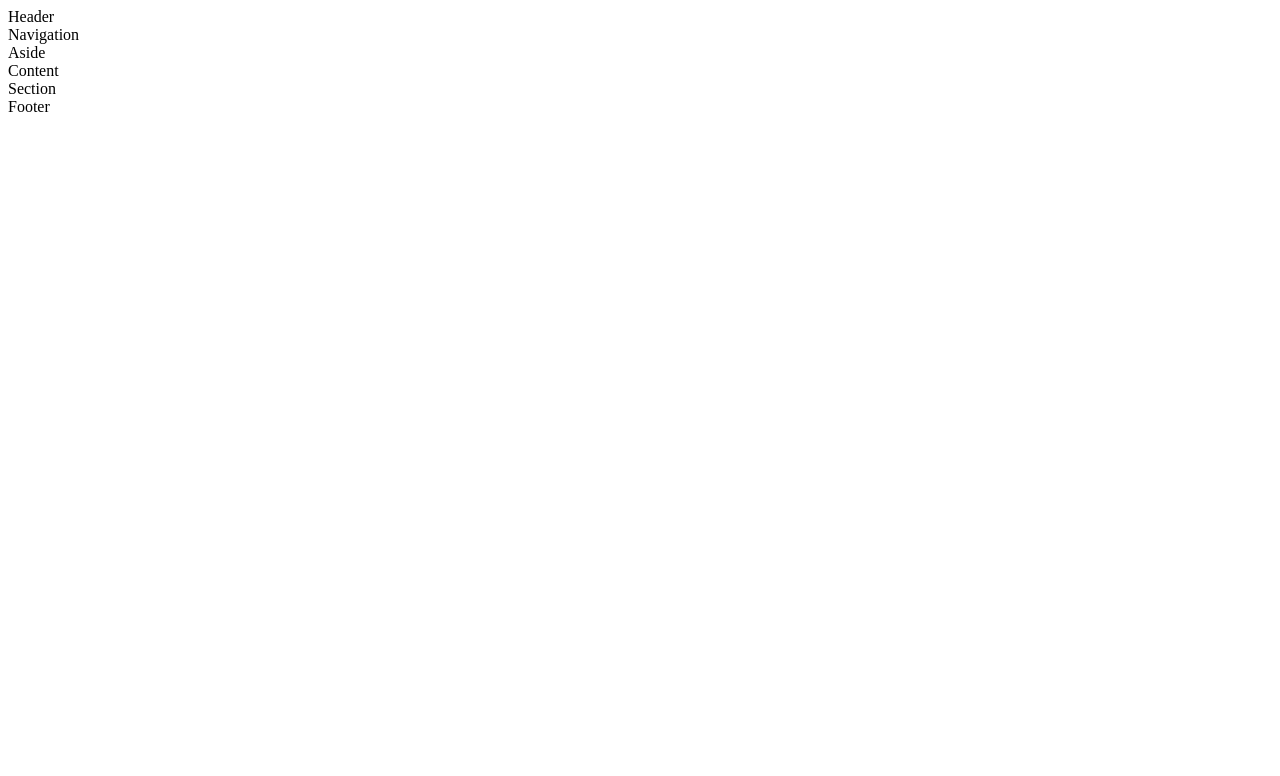
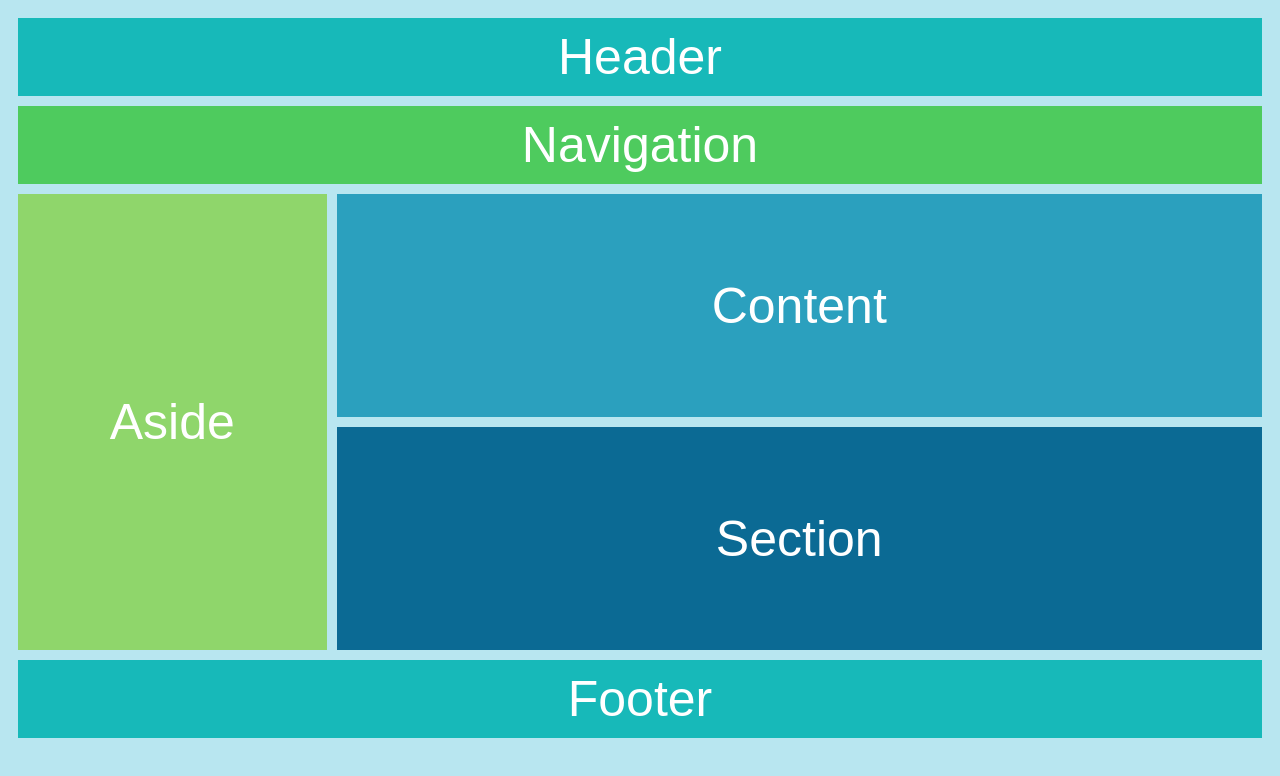
Before and after one commit to MarisolRuizP/EjercicioGridLayout, a plain HTML site: page index.html in a window 1280 px wide. Drawn offline with Linux system fonts and the light colour scheme.

Commit message:
css done

```diff
--- a/index.html
+++ b/index.html
@@ -3,6 +3,7 @@
 <head>
     <meta charset="UTF-8">
     <meta name="viewport" content="width=device-width, initial-scale=1.0">
+    <link rel="stylesheet" href="style.css">
 </head>
 <body>
     <div class="bigSquare">
--- /dev/null
+++ b/style.css
@@ -0,0 +1,81 @@
+body {
+    font-family: Arial, sans-serif;
+    background-color: #b8e6f0;
+    padding: 10px;
+}
+
+.bigSquare {
+    max-width: 1500px;
+    background-color: #b8e6f0;
+    display: grid;
+    grid-template-columns: 1fr 3fr;
+    grid-template-rows: auto auto 1fr auto;
+    gap: 10px;
+    min-height: 90vh;
+}
+
+.header {
+    grid-column: 1 / -1;
+    background-color: #17b9b9;
+    padding: 10px;
+    text-align: center;
+    color: white;
+    font-size: 50px;
+}
+
+.navigation {
+    grid-column: 1 / -1;
+    background-color: #4ecb5e;
+    padding: 10px;
+    text-align: center;
+    color: white;
+    font-size: 50px;
+}
+
+.aside {
+    grid-row: 3 / 4;
+    background-color: #8fd66b;
+    padding: 10px;
+    display: flex;
+    align-items: center;
+    justify-content: center;
+    color: white;
+    font-size: 50px;
+}
+
+.main {
+    grid-column: 2 / 3;
+    grid-row: 3 / 4;
+    display: grid;
+    grid-template-rows: 1fr 1fr;
+    gap: 10px;
+}
+
+.content {
+    background-color: #2ba0be;
+    padding: 10px;
+    display: flex;
+    align-items: center;
+    justify-content: center;
+    color: white;
+    font-size: 50px;
+}
+
+.section {
+    background-color: #0b6a94;
+    padding: 10px;
+    display: flex;
+    align-items: center;
+    justify-content: center;
+    color: white;
+    font-size: 50px;
+}
+
+.footer {
+    grid-column: 1 / -1;
+    background-color: #17b9b9;
+    padding: 10px;
+    text-align: center;
+    color: white;
+    font-size: 50px;
+}
```
